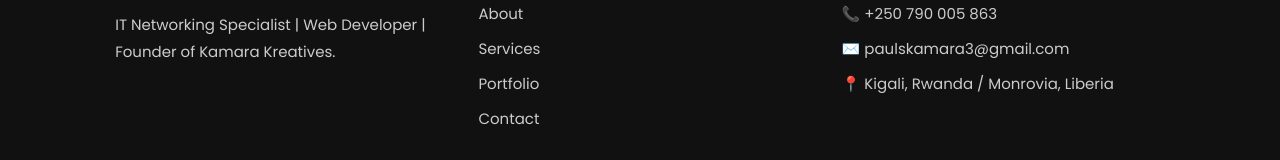
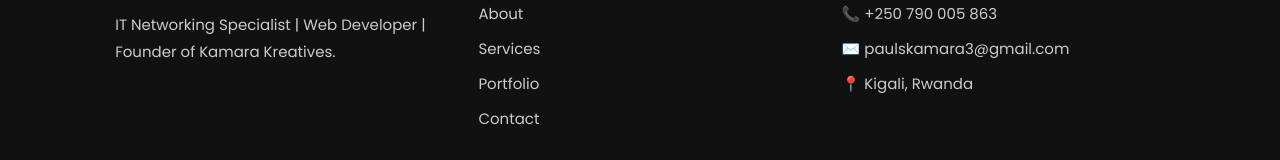
Before and after one commit to Paulskamara3/paul-lu-portfolio, a plain HTML site: page index.html in a window 1280 px wide. Shown: the part 892-1052 px from the top of the page. Drawn offline with Linux system fonts and the light colour scheme.

Commit message:
Update index.html

```diff
--- a/index.html
+++ b/index.html
@@ -81,7 +81,7 @@
             <h3>Contact</h3>
             <p>📞 +250 790 005 863</p>
             <p>✉️ paulskamara3@gmail.com</p>
-            <p>📍 Kigali, Rwanda / Monrovia, Liberia</p>
+            <p>📍 Kigali, Rwanda </p>
         </div>
     </div>
 
```
